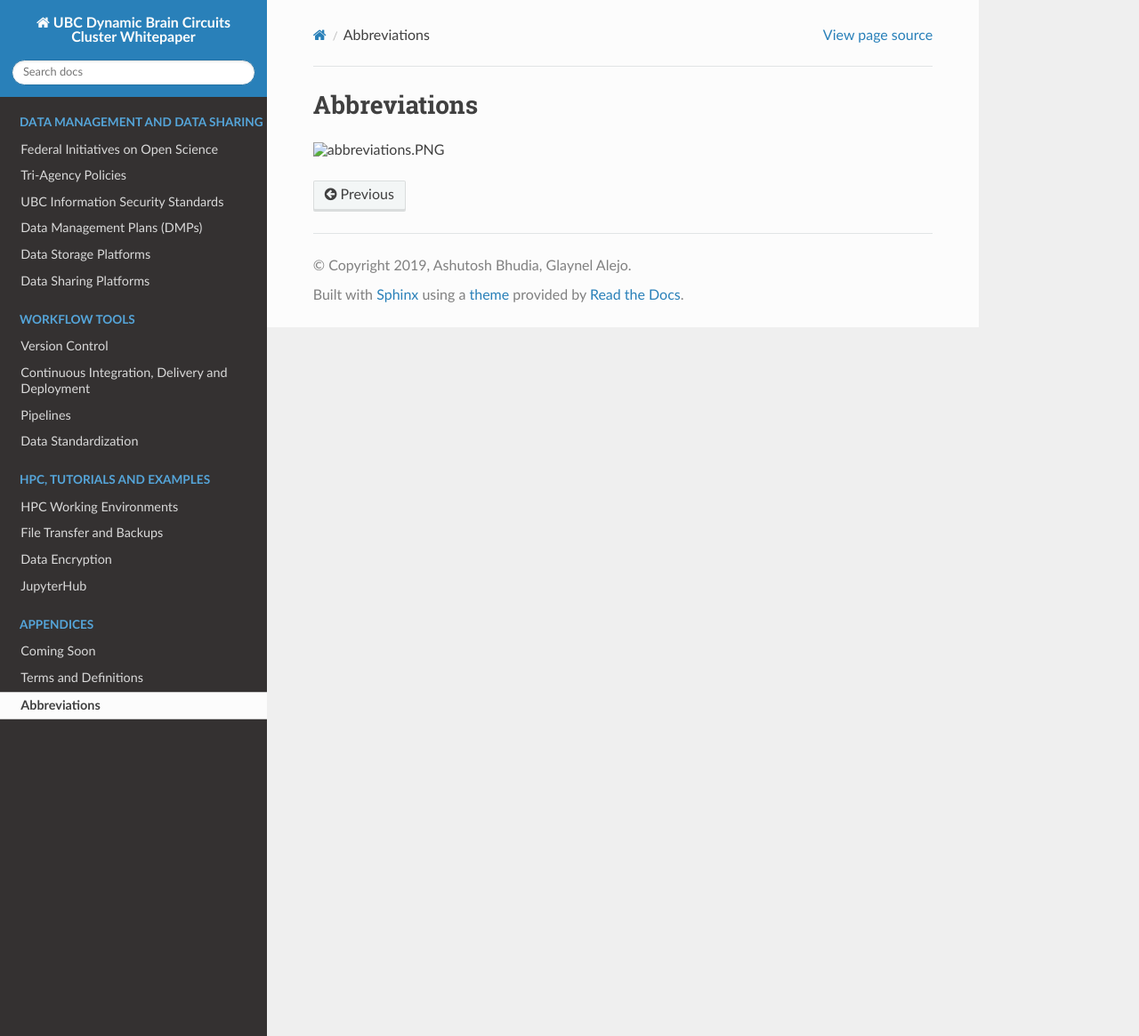
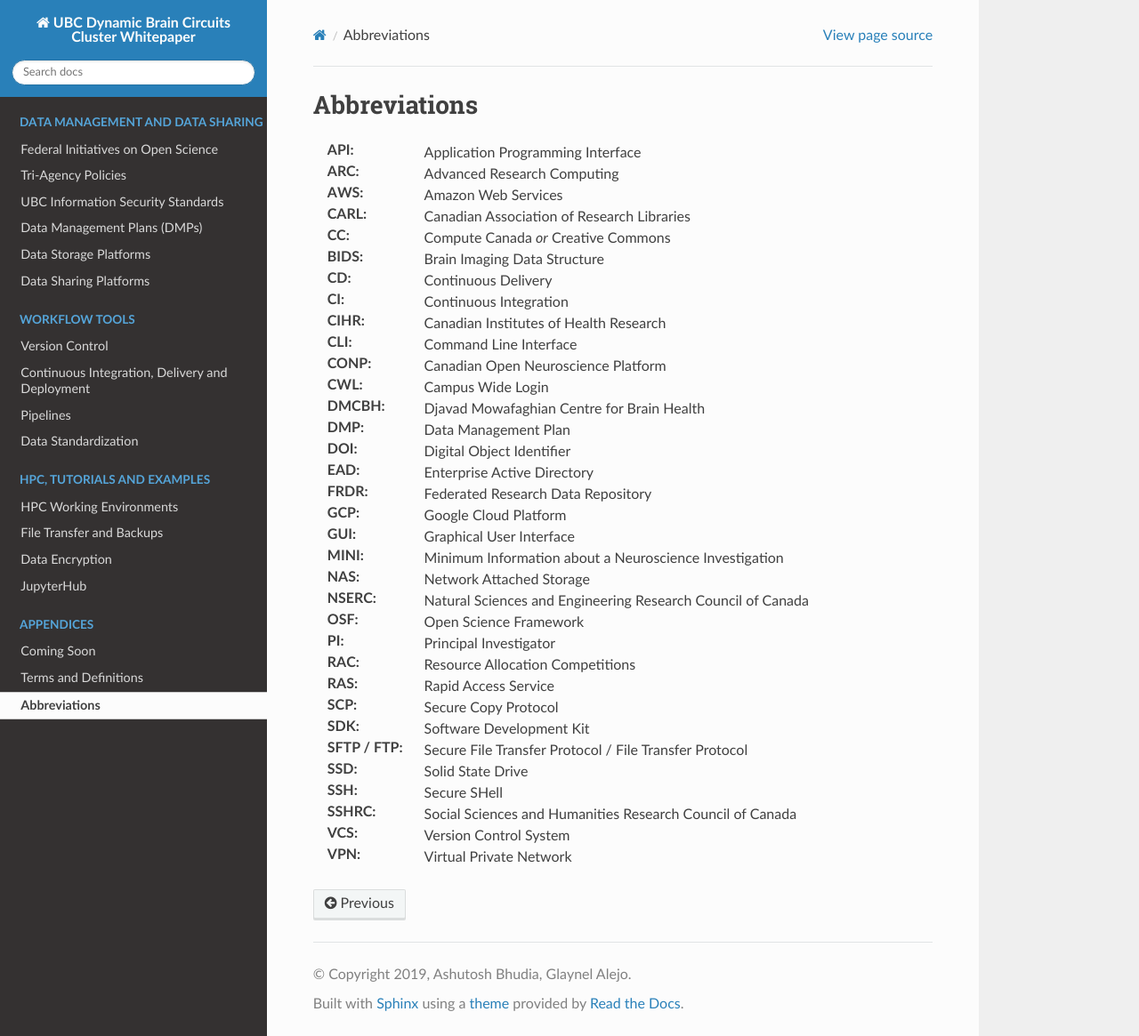
Before and after one commit to ubcbraincircuits/whitepaper, a Sphinx documentation site: the page built from source/abbreviations.rst, in a window 1280 px wide and 1165 px high. Shown: the whole window at 89% size. Built offline with Sphinx 7.4.7 and the Read the Docs theme 2.0.0, drawn with Linux system fonts in a browser that asks for light colours; pages that are not in the unit, such as notebooks, are missing from menus.

Commit message:
Change abbreviation list from image to field list

```diff
--- a/source/abbreviations.rst
+++ b/source/abbreviations.rst
@@ -1,4 +1,37 @@
 Abbreviations
 =============
 
-.. image:: abbreviations.PNG
+:API: Application Programming Interface
+:ARC: Advanced Research Computing
+:AWS: Amazon Web Services
+:CARL: Canadian Association of Research Libraries
+:CC: Compute Canada *or* Creative Commons
+:BIDS: Brain Imaging Data Structure
+:CD: Continuous Delivery
+:CI: Continuous Integration
+:CIHR: Canadian Institutes of Health Research
+:CLI: Command Line Interface
+:CONP: Canadian Open Neuroscience Platform
+:CWL: Campus Wide Login
+:DMCBH: Djavad Mowafaghian Centre for Brain Health
+:DMP: Data Management Plan
+:DOI: Digital Object Identifier
+:EAD: Enterprise Active Directory
+:FRDR: Federated Research Data Repository
+:GCP: Google Cloud Platform
+:GUI: Graphical User Interface
+:MINI: Minimum Information about a Neuroscience Investigation
+:NAS: Network Attached Storage
+:NSERC: Natural Sciences and Engineering Research Council of Canada
+:OSF: Open Science Framework
+:PI: Principal Investigator
+:RAC: Resource Allocation Competitions
+:RAS: Rapid Access Service
+:SCP: Secure Copy Protocol
+:SDK: Software Development Kit
+:SFTP / FTP: Secure File Transfer Protocol / File Transfer Protocol
+:SSD: Solid State Drive
+:SSH: Secure SHell
+:SSHRC: Social Sciences and Humanities Research Council of Canada
+:VCS: Version Control System
+:VPN: Virtual Private Network
```
